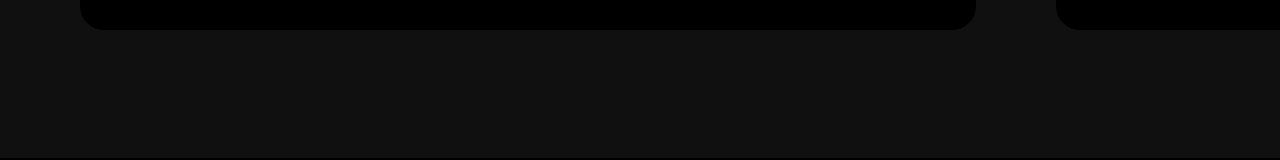
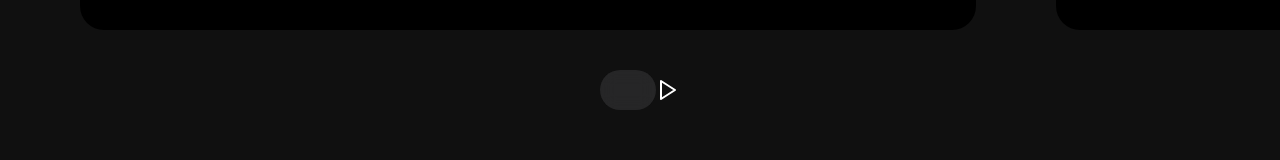
Before and after one commit to SwarnenduG07/Iphone.in, a React (Vite) app: page / in a window 1280 px wide. Shown: the part 1566-1726 px from the top of the page. Built offline with nearby package versions, Linux system fonts and the light colour scheme.

Commit message:
video handeling added

```diff
--- a/src/componets/VideoCarousel.tsx
+++ b/src/componets/VideoCarousel.tsx
@@ -1,5 +1,6 @@
 import React, { useEffect, useRef, useState } from 'react'
 import { hightlightsSlides } from '../constants'
+import { pauseImg, playImg, replayImg } from '../utils'
 
 interface videoState {
   isEnd: boolean,
@@ -24,6 +25,8 @@
      })
      const [loadedData, setloadedData] = useState([])
       const { isEnd, startPlay, videoId, isLastVideo, isPlaying } = video;
+
+
 
       useEffect(() => {
            if(loadedData.length > 3) {
@@ -51,6 +54,25 @@
              })
            }
       },[videoId, startPlay])
+
+      const handelPrecess = (type, i) => {
+         switch (typr) {
+          case 'video end':
+              setVideo((prevVideo) => ({...prevVideo, isEnd: true, videoId: i + 1}))
+            break;
+           case "video-last":
+            setVideo((prevVideo) => ({...prevVideo, isLastVideo: true,}))
+            break;
+            case "video-reset":
+            setVideo((prevVideo) => ({...prevVideo, isLastVideo: false, videoId: 0}))
+            break;
+            case "play":
+            setVideo((prevVideo) => ({...prevVideo, isPlaying: !prevVideo.isPlaying}))
+          break;
+          default:
+            return video
+         }
+      }
   return (
     <>
       <div className='flex items-center'>
@@ -83,7 +105,33 @@
           </div>
          ))}
       </div>
+      <div className='relative flex-center mt-10'>
+          <div className='flex-center py-5 px-7 bg-gray-300 backdrop-blur rounded-full'>
+            {videoRef.current.map((_, i) =>(
+              <span
+              key={i}
+              //@ts-ignore
+              ref={(el) => (videoRef.current[i] = el)}
+              className='mx-2 w-3 h-3 bg-gray-200 rounded-full relative cursor-pointer'
+              >
+                <span className='absolute h-full w-full rounded-full'
+                //@ts-ignore
+                ref={(el) => (videoSpanRef.current[i] = el)}
+                />
 
+
+              </span>
+            ))}
+            </div>
+            <button className='contron-btn'>
+              <img src={isLastVideo ? replayImg : !isPlaying ? playImg : pauseImg} alt={isLastVideo ? 'replay' : !isPlaying ? 'play' : 'pause'}
+              onClick={isLastVideo ? () =>  handelPrecess('video-reset')
+                : !isPlaying ? () => handelPrecess('play')
+                : () => handelPrecess('pause')
+
+              } />
+            </button>
+      </div>
     </>
   )
 }
```
